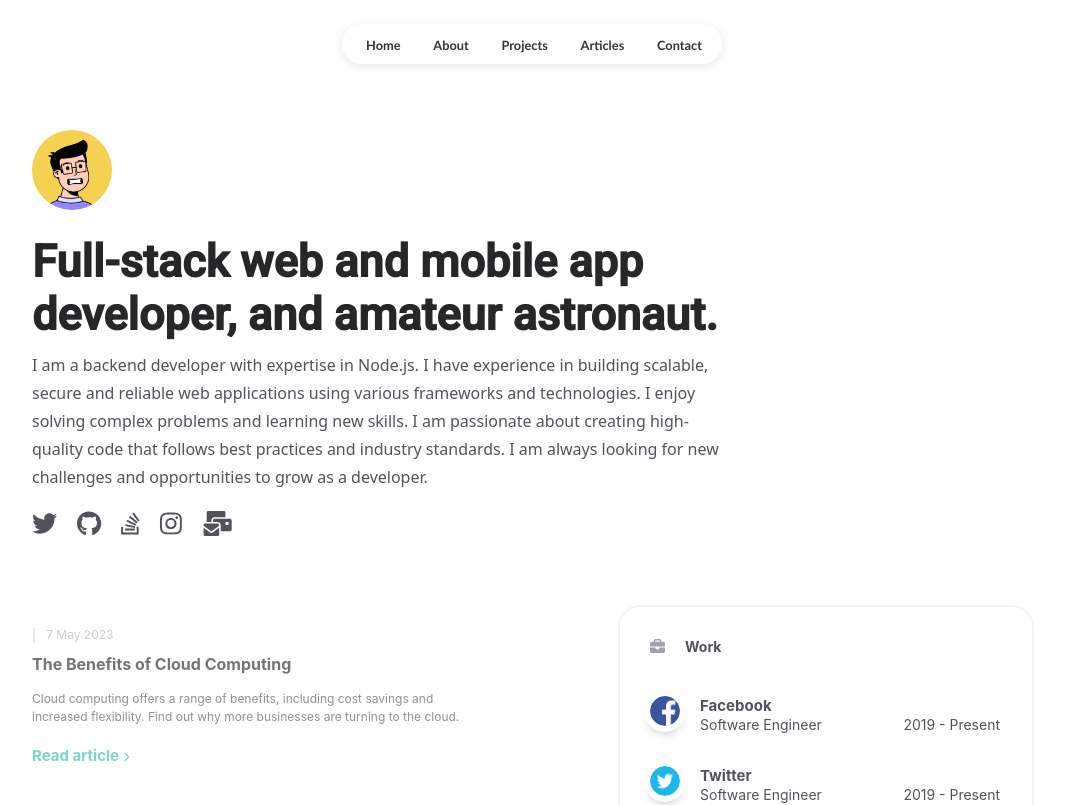
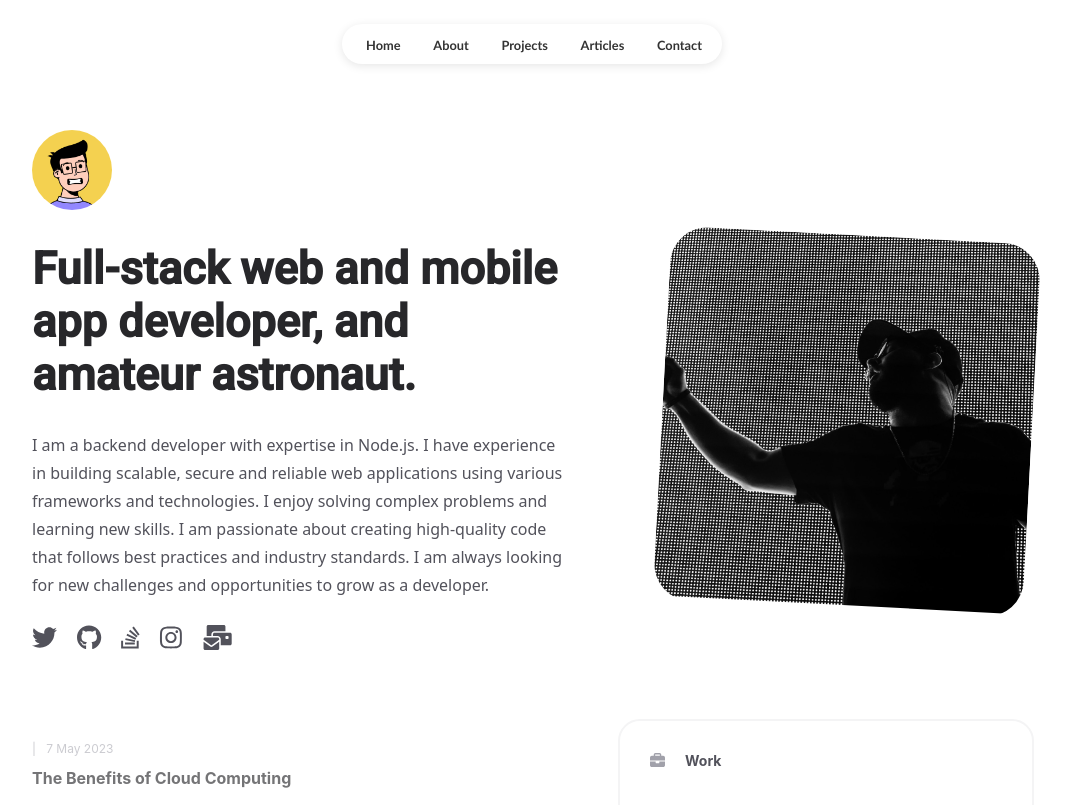
Before and after one commit to ambuj-krishna-agrawal/ambuj-krishna-agrawal.github.io, a React (Create React App) app: page / in a window 1280 px wide. Shown: the top 805 px of the page, without its empty margins (108-1179 px from the left). Built offline with nearby package versions, Linux system fonts and the light colour scheme.

Commit message:
added image to homepage

```diff
--- a/src/pages/homepage.jsx
+++ b/src/pages/homepage.jsx
@@ -75,12 +75,28 @@ const Homepage = () => {
 					</div>
 
 					<div className="homepage-container">
-						<div className="title homepage-title">
-							{INFO.homepage.title}
-						</div>
+						<div className="homepage-first-area">
+							<div className="homepage-first-area-left-side">
+								<div className="title homepage-title">
+									{INFO.homepage.title}
+								</div>
 
-						<div className="subtitle homepage-subtitle">
-							{INFO.homepage.description}
+								<div className="subtitle homepage-subtitle">
+									{INFO.homepage.description}
+								</div>
+							</div>
+
+							<div className="homepage-first-area-right-side">
+								<div className="homepage-image-container">
+									<div className="homepage-image-wrapper">
+										<img
+											src="homepage.jpg"
+											alt="about"
+											className="homepage-image"
+										/>
+									</div>
+								</div>
+							</div>
 						</div>
 
 						<div className="homepage-socials">
--- a/src/pages/styles/homepage.css
+++ b/src/pages/styles/homepage.css
@@ -7,6 +7,47 @@
 
 .homepage-container {
 	padding-top: 25px;
+}
+
+.homepage-first-area {
+	display: flex;
+	justify-content: space-between;
+	align-items: center;
+}
+
+.homepage-first-area-left-side {
+	display: flex;
+	flex-direction: column;
+	align-items: flex-start;
+}
+
+.homepage-title {
+	width: 85% !important;
+}
+
+.homepage-subtitle {
+	width: 85% !important;
+	margin-top: 20px;
+}
+
+.homepage-first-area-right-side {
+	display: flex;
+	align-items: center;
+}
+
+.homepage-image-container {
+	width: 370px;
+	height: 370px;
+}
+
+.homepage-image-wrapper {
+	overflow: hidden;
+	border-radius: 10%;
+	transform: rotate(3deg);
+}
+
+.homepage-image-wrapper img {
+	width: 100%;
 }
 
 .homepage-socials {
```
Also changed, not shown: public/about.jpg, public/homepage.jpg (added).
